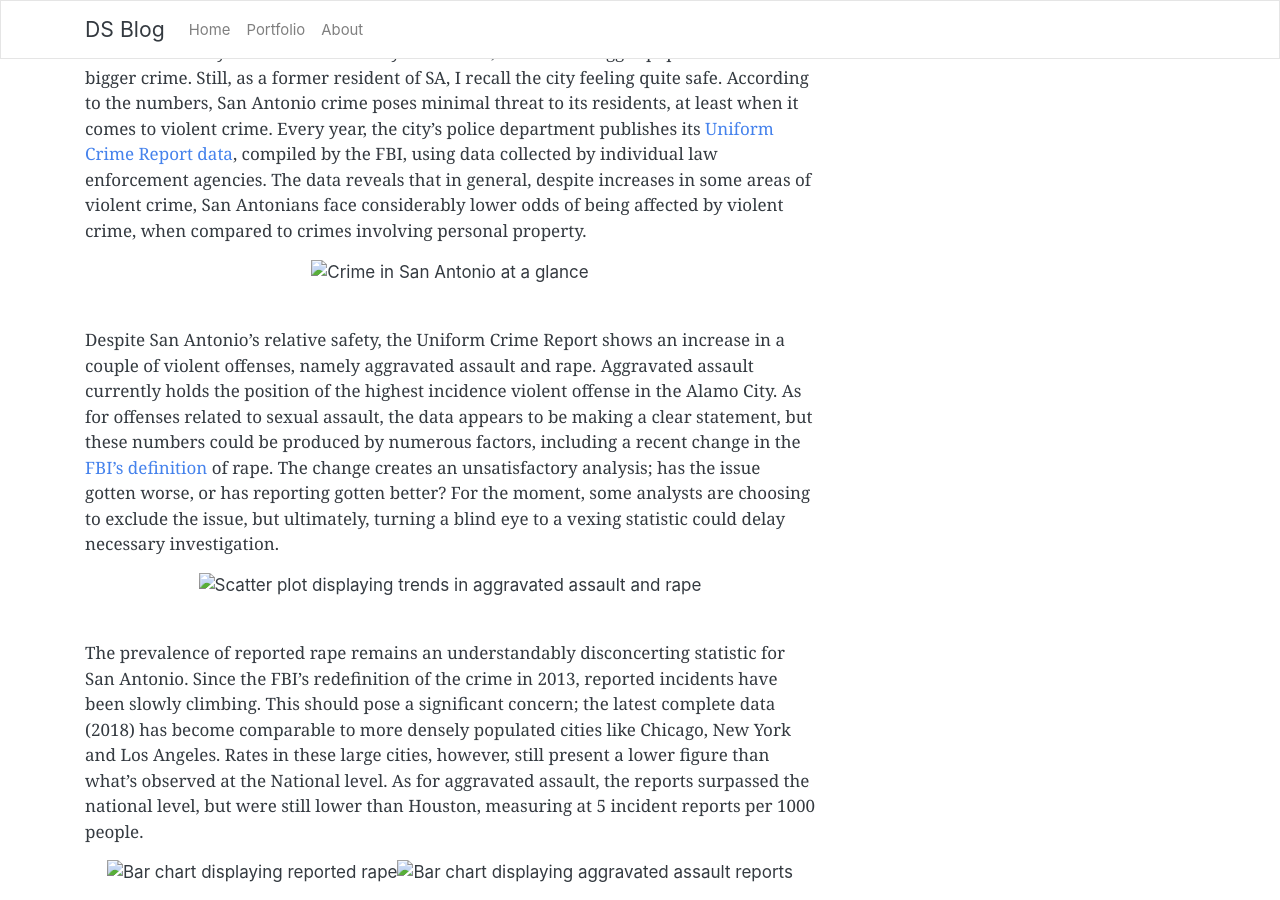
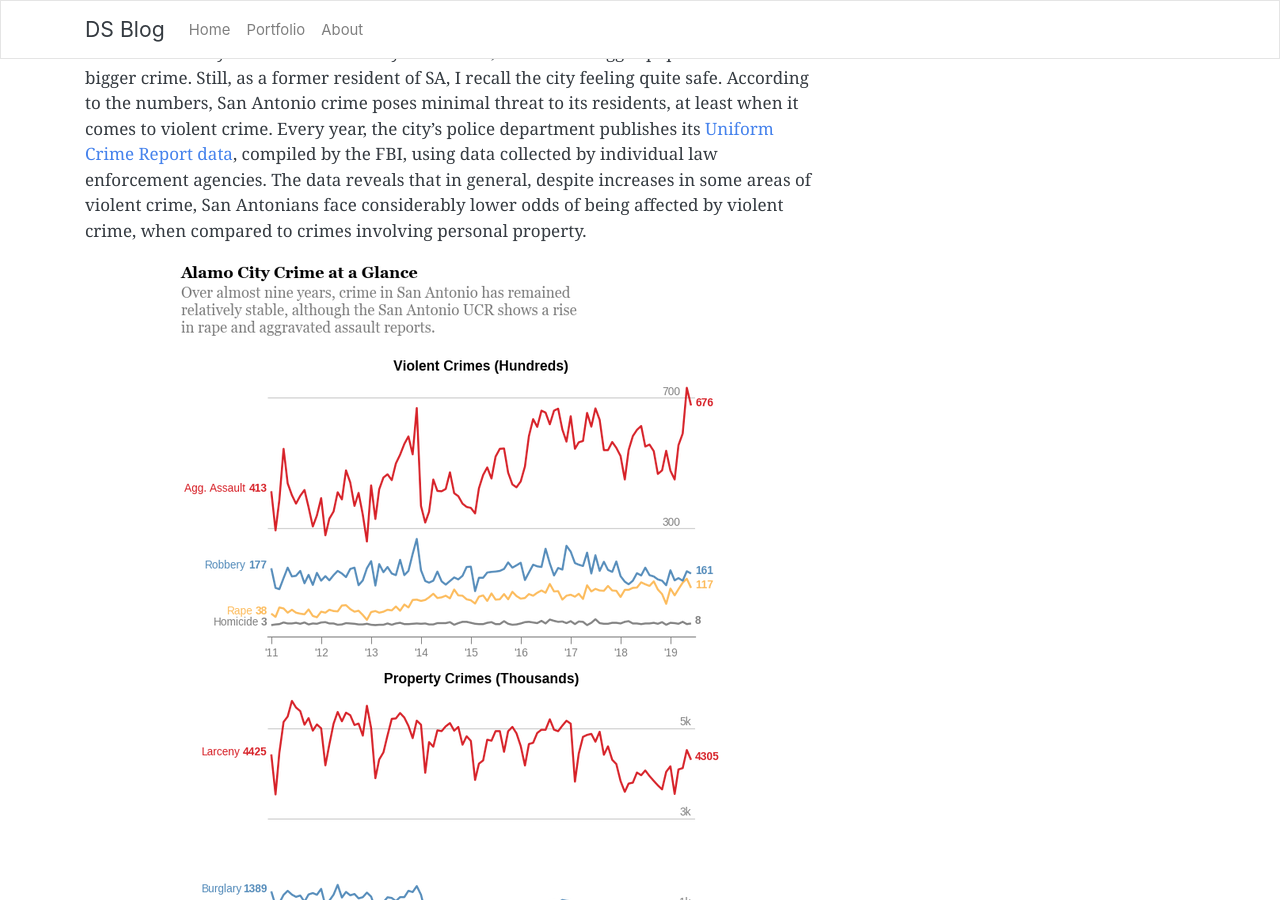
Before and after one commit to jose-marquez89/blog, a Jekyll site: the page built from _posts/2019-12-12-crime-in-san-antonio-how-safe-is-the-alamo-city.md, in a window 1280 px wide and 900 px high, scrolled down 802 px. Built offline with Jekyll 4.4.1, drawn with Linux system fonts in a browser that asks for light colours; comment, search, counter and statistics services are not loaded.

Commit message:
changes img src urls

```diff
--- a/_posts/2019-12-12-crime-in-san-antonio-how-safe-is-the-alamo-city.md
+++ b/_posts/2019-12-12-crime-in-san-antonio-how-safe-is-the-alamo-city.md
@@ -16,21 +16,21 @@ Home of rich traditions, an enviable hospitality economy and an impressive infra
 in America. The city now numbers nearly [1.5 million](https://www.census.gov/quickfacts/sanantoniocitytexas), and with a bigger population comes bigger crime. Still, as a former resident of SA, I recall the city feeling quite safe. According to the numbers, San Antonio crime poses minimal threat to its residents, at least when it comes to violent crime. Every year, the city’s police department publishes its [Uniform Crime Report data](https://www.sanantonio.gov/SAPD/Uniform-Crime-Reports), compiled by the FBI, using data collected by individual law enforcement agencies. The data reveals that in general, despite increases in some areas of violent crime, San Antonians face considerably lower odds of being affected by violent crime, when compared to crimes involving personal property.
 
 <div class="text-center">
-  <img src="assets/images/crime-in-sa/atglance.png" class="img-fluid" alt="Crime in San Antonio at a glance">
+  <img src="/blog/assets/images/crime-in-sa/atglance.png" class="img-fluid" alt="Crime in San Antonio at a glance">
 </div>
 <br>
 
 Despite San Antonio’s relative safety, the Uniform Crime Report shows an increase in a couple of violent offenses, namely aggravated assault and rape. Aggravated assault currently holds the position of the highest incidence violent offense in the Alamo City. As for offenses related to sexual assault, the data appears to be making a clear statement, but these numbers could be produced by numerous factors, including a recent change in the [FBI’s definition](https://www.nbcboston.com/news/national-international/fbi-report-shows-almost-20-percent-increase-in-rape-reports/1949679/) of rape. The change creates an unsatisfactory analysis; has the issue gotten worse, or has reporting gotten better? For the moment, some analysts are choosing to exclude the issue, but ultimately, turning a blind eye to a vexing statistic could delay necessary investigation.
 
 <div class="text-center">
-  <img src="assets/images/crime-in-sa/csfixed.png" class="img-fluid" alt="Scatter plot displaying trends in aggravated assault and rape">
+  <img src="/blog/assets/images/crime-in-sa/csfixed.png" class="img-fluid" alt="Scatter plot displaying trends in aggravated assault and rape">
 </div>
 <br>
 
 The prevalence of reported rape remains an understandably disconcerting statistic for San Antonio. Since the FBI’s redefinition of the crime in 2013, reported incidents have been slowly climbing. This should pose a significant concern; the latest complete data (2018) has become comparable to more densely populated cities like Chicago, New York and Los Angeles. Rates in these large cities, however, still present a lower figure than what’s observed at the National level. As for aggravated assault, the reports surpassed the national level, but were still lower than Houston, measuring at 5 incident reports per 1000 people.
 <div class="d-flex justify-content-center">
-  <img src="assets/images/crime-in-sa/rbc-left.png" class="img-fluid" alt="Bar chart displaying reported rape">
-  <img src="assets/images/crime-in-sa/aabc-right.png" class="img-fluid" alt="Bar chart displaying aggravated assault reports">
+  <img src="/blog/assets/images/crime-in-sa/rbc-left.png" class="img-fluid" alt="Bar chart displaying reported rape">
+  <img src="/blog/assets/images/crime-in-sa/aabc-right.png" class="img-fluid" alt="Bar chart displaying aggravated assault reports">
 </div>
 <br>
 
@@ -38,7 +38,7 @@ The prevalence of reported rape remains an understandably disconcerting statisti
 Despite the admittedly scary upward trend in violent crime statistics, less than 1% of San Antonians were the targets of violent offenders in 2018. The odds may be even lower if you visit San Antonio during February in any given year, and this probability extends to property crime as well. For reasons that remain mostly unexplained, average monthly crime dips down to its lowest point during the second month of the year.
 
 <div class="text-center">
-  <img src="assets/images/crime-in-sa/febdrop.png" class="img-fluid" alt="Plot displaying a yearly recurrence in lower february crime rates">
+  <img src="/blog/assets/images/crime-in-sa/febdrop.png" class="img-fluid" alt="Plot displaying a yearly recurrence in lower february crime rates">
 </div>
 <br>
 
```
